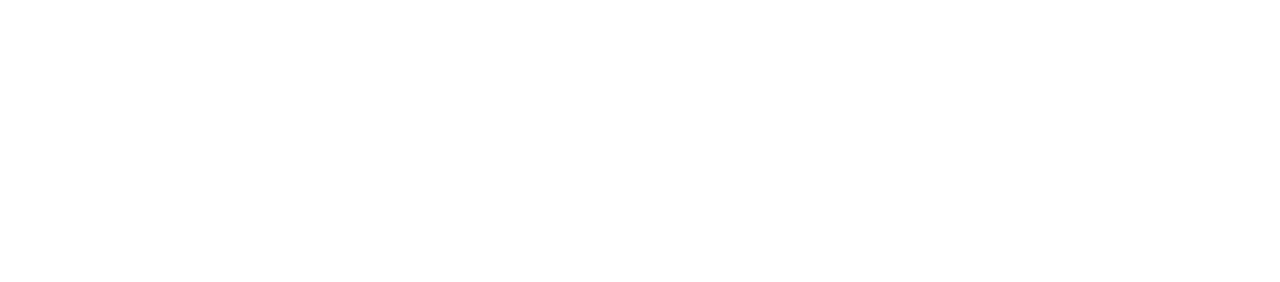
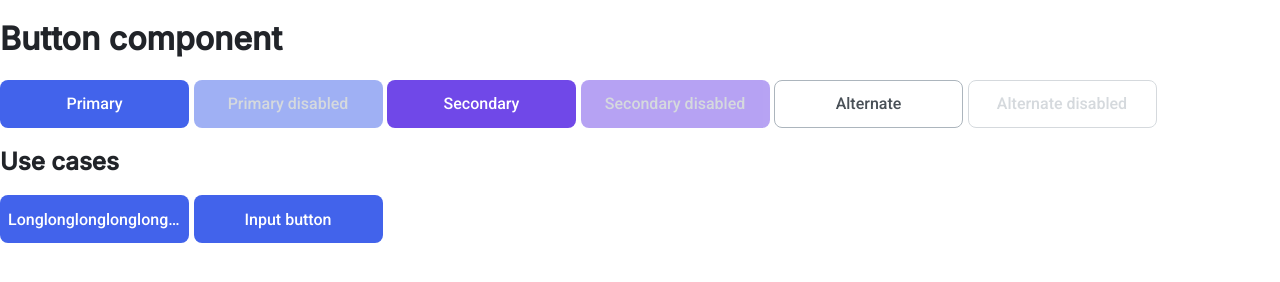
Before and after one commit to js-tasks-ru/htmlcss-20230911-4_xelaris, a website: page 03-lection1/01-button/index.html in a window 1280 px wide. Drawn offline with Linux system fonts and the light colour scheme.

Commit message:
add button component

```diff
--- a/03-lection1/01-button/button.css
+++ b/03-lection1/01-button/button.css
@@ -1 +1,52 @@
-/* Стилизация кнопки */
+.button {
+  width: 189px;
+  height: 48px;
+  line-height: normal;
+  padding: 2px 8px;
+  box-sizing: border-box;
+  border-radius: 8px;
+  text-align: center;
+  font-family: Roboto;
+  font-size: 16px;
+  font-weight: 500;
+  border: 0;
+  transition: opacity 200ms ease-in-out, background-color 200ms ease-in-out,
+    border-color 200ms ease-in-out, color 200ms ease-in-out;
+  cursor: pointer;
+  overflow: hidden;
+  text-overflow: ellipsis;
+  white-space: nowrap;
+}
+.button--var_primary {
+  background: var(--primary, #4263eb);
+  color: var(--white, white);
+}
+.button--var_primary:hover,
+.button--var_primary:active {
+  background: var(--primary-active, #4263eb);
+}
+.button--var_secondary {
+  background: var(--secondary, #4263eb);
+  color: var(--white, white);
+}
+.button--var_secondary:hover,
+.button--var_secondary:active {
+  background: var(--secondary-active, #4263eb);
+  color: var(--white, white);
+}
+.button--var_alternate {
+  background: var(--white, white);
+  border: 1px solid var(--border-color, #acb5bd);
+  color: var(--grey-4, #495057);
+}
+.button--var_alternate:hover,
+.button--var_alternate:active {
+  border-color: var(--black, black);
+  color: var(--black, black);
+}
+.button:disabled {
+  cursor: default;
+  opacity: 0.5;
+  color: var(--grey-3, #acb5bd);
+  pointer-events: none;
+}
--- a/03-lection1/01-button/index.html
+++ b/03-lection1/01-button/index.html
@@ -1,11 +1,24 @@
 <!DOCTYPE html>
-<!-- Страница с кнопкой -->
-<html lang="ru">
+<html lang="en">
     <head>
         <link rel="stylesheet" href="../../assets/css/main.css">
         <link rel="stylesheet" href="./button.css">
+        <title>Button</title>
     </head>
     <body>
-
+        <h1>Button component</h1>
+        <section>
+            <button class="button button--var_primary">Primary</button>
+            <button class="button button--var_primary" disabled="disabled">Primary disabled</button>
+            <button class="button button--var_secondary">Secondary</button>
+            <button class="button button--var_secondary" disabled="disabled">Secondary disabled</button>
+            <button class="button button--var_alternate">Alternate</button>
+            <button class="button button--var_alternate" disabled="disabled">Alternate disabled</button>
+        </section>
+        <section>
+            <h2>Use cases</h2>
+            <button class="button button--var_primary">Longlonglonglonglonglong text</button>
+            <input class="button button--var_primary" type="button" value="Input button" />
+        </section>
     </body>
 </html>
```
